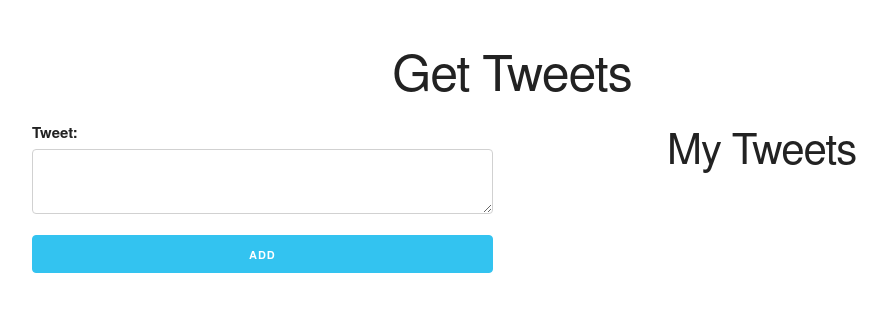
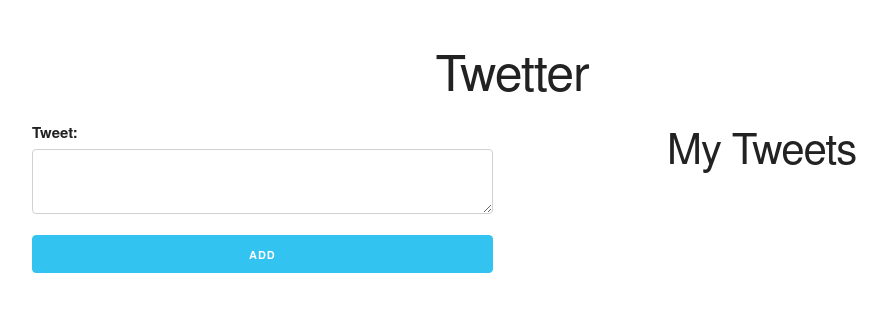
Before and after one commit to chicacode/tweetsLocalStorage, a plain HTML site: page index.html in a window 1280 px wide. Shown: the whole page, without its empty margins (128-1015 px from the left). Drawn offline with Linux system fonts and the light colour scheme.

Commit message:
changed added ro html title

```diff
--- a/index.html
+++ b/index.html
@@ -14,7 +14,7 @@
     <div id="contenido">
         <div class="container">
 
-            <h1> Get Tweets</h1>
+            <h1>Twetter</h1>
             <div class="row">
                 <div class="six columns">
                     <label for="tweet">Tweet:</label>
```
